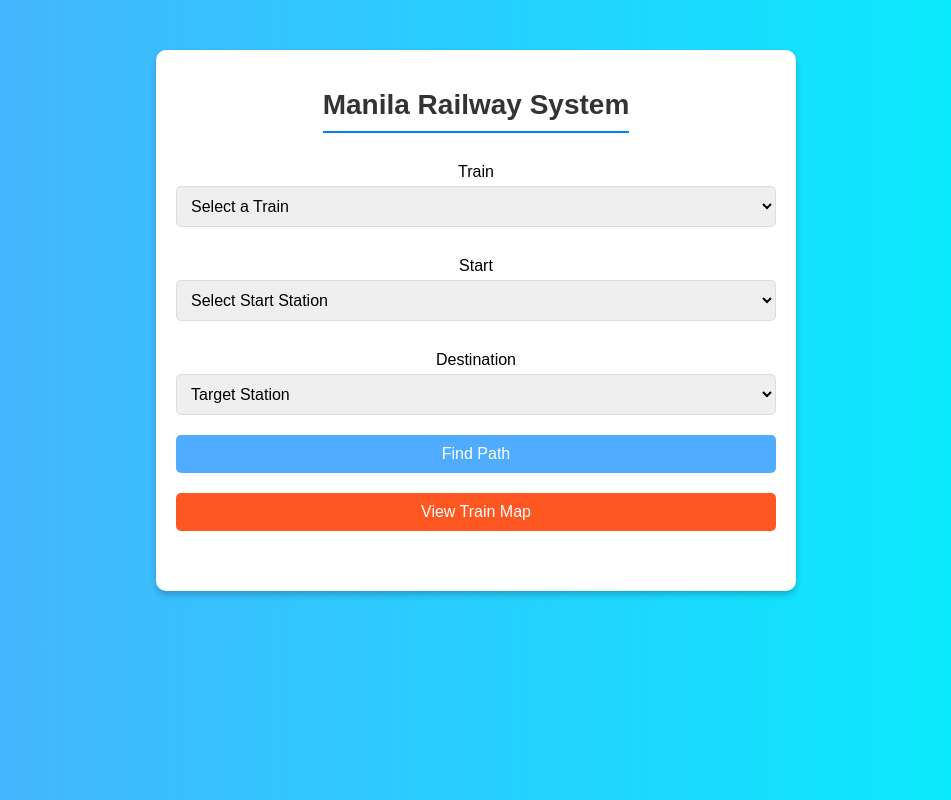
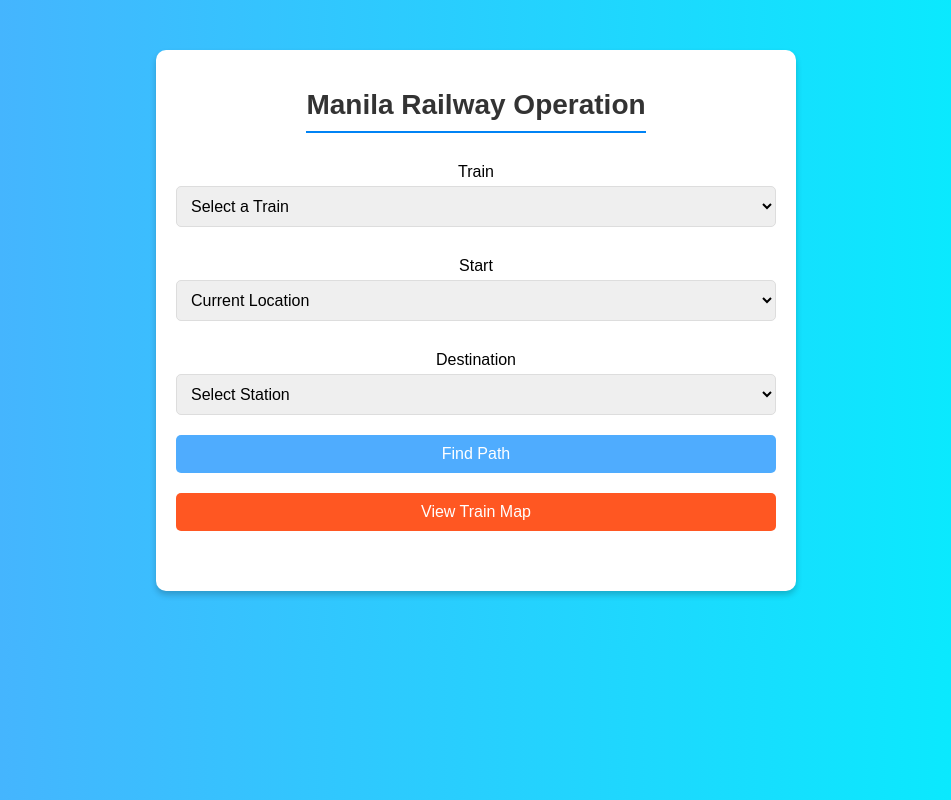
Before and after one commit to luisackerman/Railway-System, a plain HTML site: page index.html in a window 1280 px wide. Shown: the whole page, without its empty margins (164-1115 px from the left). Drawn offline with Linux system fonts and the light colour scheme.

Commit message:
Update index.html

```diff
--- a/index.html
+++ b/index.html
@@ -3,7 +3,7 @@
 <head>
     <meta charset="UTF-8">
     <meta name="viewport" content="width=device-width, initial-scale=1.0">
-    <title>Manila Railway System</title>
+    <title>Manila Railway</title>
     <style>
         body {
             font-family: Arial, sans-serif;
@@ -84,7 +84,7 @@
 </head>
 <body>
     <div class="container">
-        <h1>Manila Railway System</h1>
+        <h1>Manila Railway Operation</h1>
 
         <!-- Dropdown para sa Tren -->
         <label for="train">Train</label>
@@ -98,13 +98,13 @@
         <!-- Dropdown para sa Simula -->
         <label for="start">Start</label>
         <select id="start" required>
-            <option value="">Select Start Station</option>
+            <option value="">Current Location</option>
         </select>
 
         <!-- Dropdown para sa Destinasyon -->
         <label for="target">Destination</label>
         <select id="target" required>
-            <option value="">Target Station</option>
+            <option value="">Select Station</option>
         </select>
 
         <button id="findPath">Find Path</button>
@@ -154,8 +154,8 @@
             const selectedTrain = trainSelect.value;
 
             // Clear existing options
-            startSelect.innerHTML = `<option value="">Select Start Station</option>`;
-            targetSelect.innerHTML = `<option value="">Target Station</option>`;
+            startSelect.innerHTML = `<option value="">Current Location</option>`;
+            targetSelect.innerHTML = `<option value="">Select Station</option>`;
 
             if (selectedTrain && stations[selectedTrain]) {
                 // Populate dropdowns with stations of selected train
```
